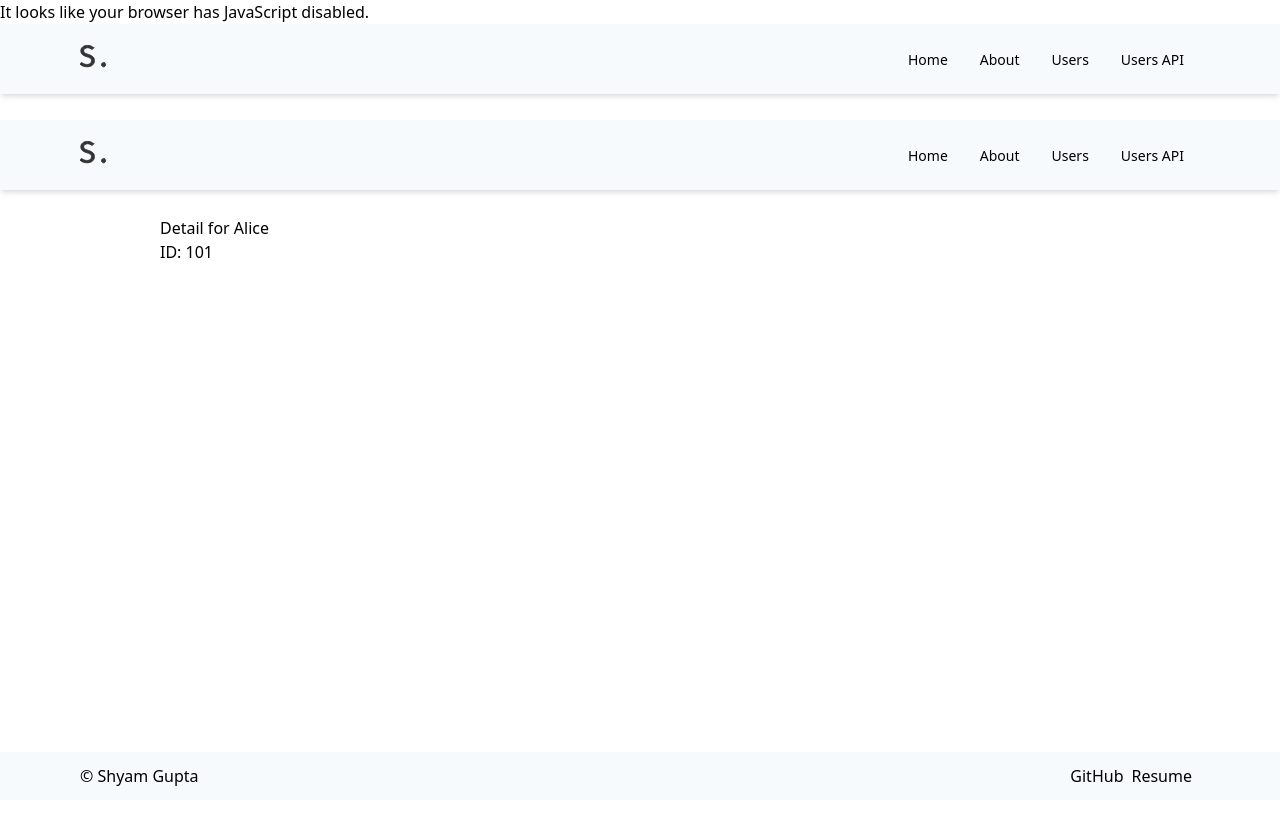
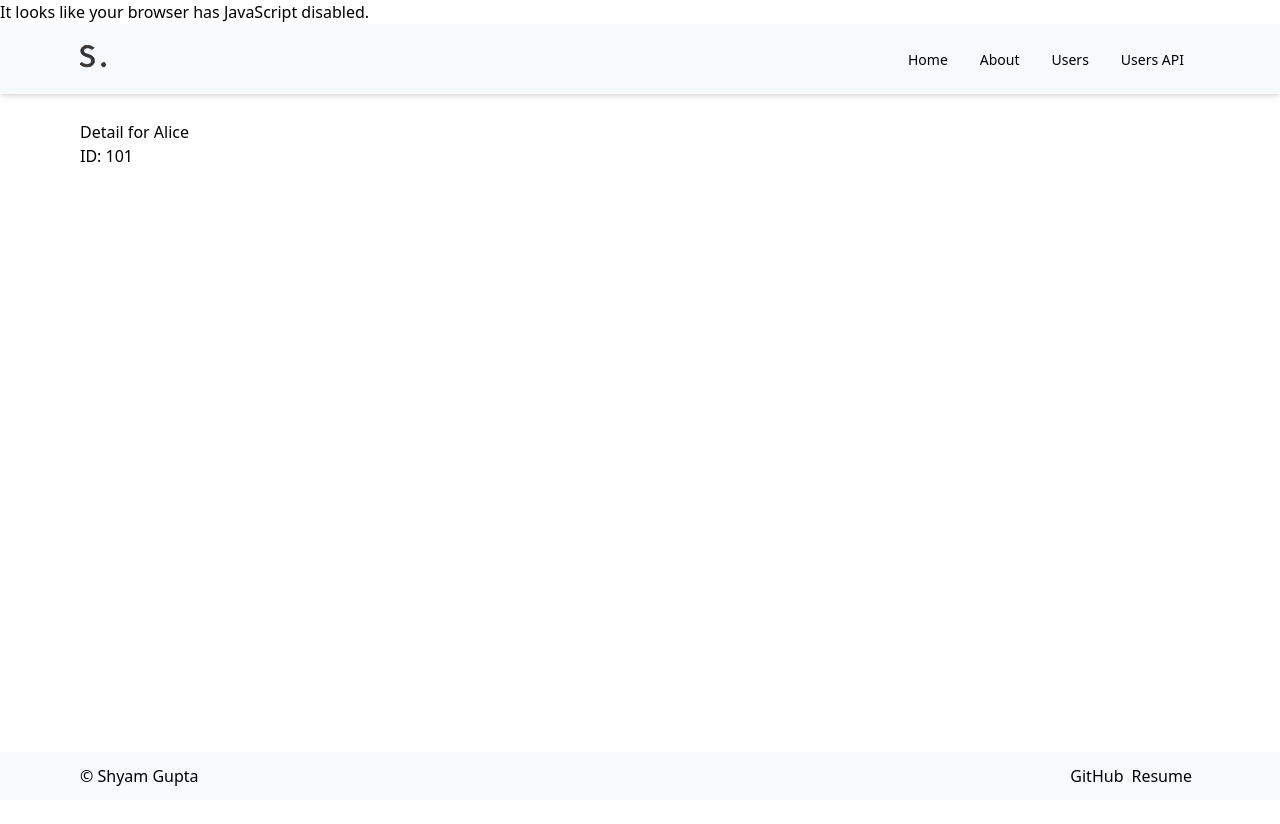
Before and after one commit to sshyam-gupta/resume-maker, a Next.js app: page /users/101 in a window 1280 px wide. Shown: the top 824 px of the page. Built offline with nearby package versions, Linux system fonts and the light colour scheme.

Commit message:
Remove unnecessary imports

```diff
--- a/src/components/Editable/Editable.tsx
+++ b/src/components/Editable/Editable.tsx
@@ -1,4 +1,4 @@
-import { useState, ReactNode, Ref, useEffect } from "react";
+import { useState, ReactNode, useEffect } from "react";
 
 type EditableProps = {
   text: string
--- a/src/pages/about.tsx
+++ b/src/pages/about.tsx
@@ -1,8 +1,7 @@
 import Link from "next/link";
-import Layout from "../components/Layout";
 
 const AboutPage = () => (
-  <Layout title="About | Next.js + TypeScript Example">
+  <>
     <h1>About</h1>
     <p>This is the about page</p>
     <p>
@@ -10,7 +9,7 @@ const AboutPage = () => (
         <a>Go home</a>
       </Link>
     </p>
-  </Layout>
+  </>
 );
 
 export default AboutPage;
--- a/src/pages/users/[id].tsx
+++ b/src/pages/users/[id].tsx
@@ -2,7 +2,6 @@ import { GetStaticProps, GetStaticPaths } from 'next'
 
 import { User } from '../../interfaces'
 import { sampleUserData } from '../../utils/sample-data'
-import Layout from '../../components/Layout'
 import ListDetail from '../../components/ListDetail'
 
 type Props = {
@@ -13,22 +12,16 @@ type Props = {
 const StaticPropsDetail = ({ item, errors }: Props) => {
   if (errors) {
     return (
-      <Layout title="Error | Next.js + TypeScript Example">
-        <p>
-          <span style={{ color: 'red' }}>Error:</span> {errors}
-        </p>
-      </Layout>
+      <p>
+        <span style={{ color: 'red' }}>Error:</span> {errors}
+      </p>
     )
   }
 
   return (
-    <Layout
-      title={`${
-        item ? item.name : 'User Detail'
-      } | Next.js + TypeScript Example`}
-    >
+    <>
       {item && <ListDetail item={item} />}
-    </Layout>
+    </>
   )
 }
 
--- a/src/pages/users/index.tsx
+++ b/src/pages/users/index.tsx
@@ -3,7 +3,6 @@ import Link from "next/link";
 
 import { User } from "../../interfaces";
 import { sampleUserData } from "../../utils/sample-data";
-import Layout from "../../components/Layout";
 import List from "../../components/List";
 
 type Props = {
@@ -11,7 +10,7 @@ type Props = {
 };
 
 const WithStaticProps = ({ items }: Props) => (
-  <Layout title="Users List | Next.js + TypeScript Example">
+  <>
     <h1>Users List</h1>
     <p>
       Example fetching data from inside <code>getStaticProps()</code>.
@@ -23,7 +22,7 @@ const WithStaticProps = ({ items }: Props) => (
         <a>Go home</a>
       </Link>
     </p>
-  </Layout>
+  </>
 );
 
 export const getStaticProps: GetStaticProps = async () => {
```
